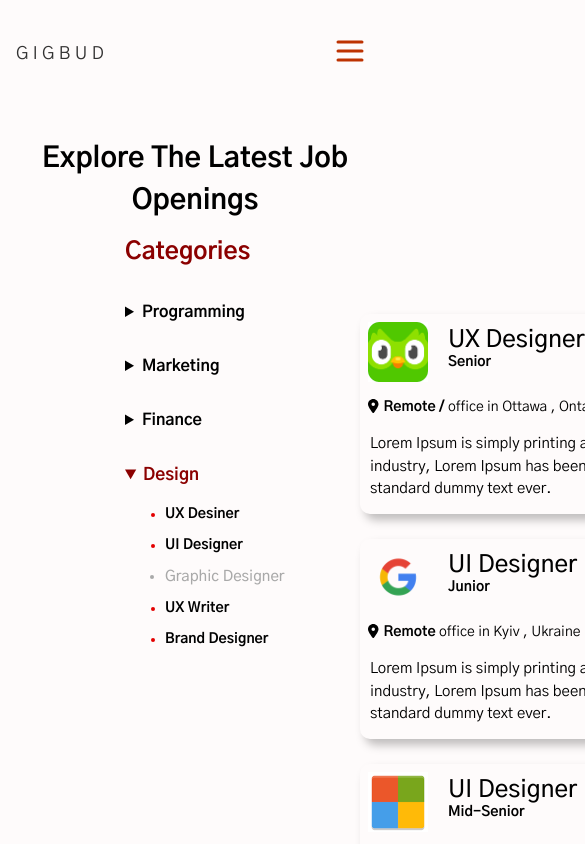
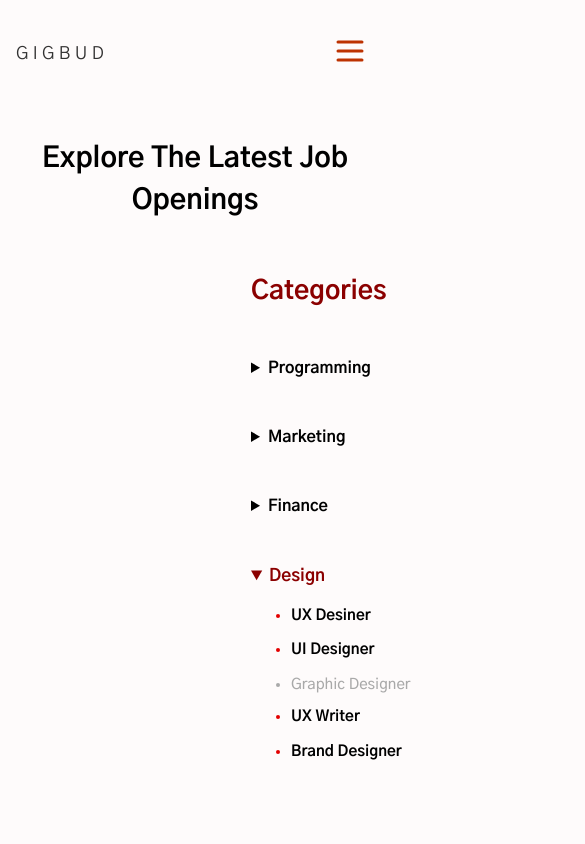
Before and after one commit to GigBud/gig-bud-web-app, a Next.js app: page / in a window 390 px wide. Shown: the top 844 px of the page, 585 px wide, since content can reach past the window. Built offline with nearby package versions, Linux system fonts and the light colour scheme.

Commit message:
Edited  Jobs

```diff
--- a/components/jobs.js
+++ b/components/jobs.js
@@ -5,6 +5,7 @@ import { FontAwesomeIcon } from '@fortawesome/react-fontawesome'
 import { faLocationDot } from '@fortawesome/free-solid-svg-icons'
 import { faPlus } from '@fortawesome/free-solid-svg-icons'
 import Image from 'next/image'
+import { Row } from 'react-bootstrap'
 
 export default function Jobs() {
 	return (
@@ -26,7 +27,7 @@ export default function Jobs() {
 					</details>
 
 					<details open className={styles.details} width={50}>
-						<summary  className={`${styles['details-design']}`}>Design</summary>
+						<summary className={`${styles['details-design']}`}>Design</summary>
 						<ul>
 							<li className={styles.designLi}>
 								<span className={styles.span}>UX Desiner</span>
@@ -49,21 +50,15 @@ export default function Jobs() {
 				{/* Job Cards Section  */}
 
 				<div className={styles.cards}>
+					<div className={styles.row}>
 						{/* First Card  */}
 						<div className={styles.card}>
 							{/* Card Icon , Title , Position*/}
 							<div className={styles.header}>
-							<Image
-								className={styles.card_icon}
-								width={60}
-								height={50}
-
-                                src="/images/jobs/first.png"
-								alt=""
-							/>
+								<Image className={styles.card_icon} width={60} height={50} src="/images/jobs/first.png" alt="" />
 								<div className={styles.card_info}>
 									<h2 className={styles.card_title}>UX Designer</h2>
-                                <FontAwesomeIcon  className={styles.plus}icon={faPlus} />
+									<FontAwesomeIcon className={styles.plus} icon={faPlus} />
 									<span>Senior</span>
 								</div>
 							</div>
@@ -85,19 +80,12 @@ export default function Jobs() {
 						<div className={styles.card}>
 							{/* Card Icon , Title , Position*/}
 							<div className={styles.header}>
-							<Image
-								className={styles.card_icon}
-								width={60}
-								height={50}
-								src="/images/jobs/second.png"
-								alt=""
-							/>
+								<Image className={styles.card_icon} width={60} height={50} src="/images/jobs/second.png" alt="" />
 
 								<div className={styles.card_info}>
 									<h2 className={styles.card_title}>UI Designer</h2>
-                                <FontAwesomeIcon  className={styles.plus}icon={faPlus} />
+									<FontAwesomeIcon className={styles.plus} icon={faPlus} />
 									<span>Junior</span>
-
 								</div>
 							</div>
 							{/* Job Location */}
@@ -113,21 +101,17 @@ export default function Jobs() {
 								dummy text ever.
 							</p>
 						</div>
+					</div>
 
+					<div className={styles.row}>
 						{/* Third Card*/}
 						<div className={styles.card}>
 							{/* Card Icon , Title , Position*/}
 							<div className={styles.header}>
-							<Image
-								className={styles.card_icon}
-								width={60}
-								height={50}
-								src="/images/jobs/third.png"
-								alt=" "
-							/>
+								<Image className={styles.card_icon} width={60} height={50} src="/images/jobs/third.png" alt=" " />
 								<div className={styles.card_info}>
 									<h2 className={styles.card_title}>UI Designer</h2>
-                                <FontAwesomeIcon  className={styles.plus}icon={faPlus} />
+									<FontAwesomeIcon className={styles.plus} icon={faPlus} />
 									<span>Mid-Senior</span>
 								</div>
 							</div>
@@ -149,16 +133,10 @@ export default function Jobs() {
 						<div className={styles.card}>
 							{/* Card Icon , Title , Position*/}
 							<div className={styles.header}>
-							<Image
-								className={styles.card_icon}
-								width={60}
-								height={50}
-								src="/images/jobs/fourth.png"
-								alt=""
-							/>
+								<Image className={styles.card_icon} width={60} height={50} src="/images/jobs/fourth.png" alt="" />
 								<div className={styles.card_info}>
 									<h2 className={styles.card_title}>UX Writer</h2>
-                                <FontAwesomeIcon  className={styles.plus}icon={faPlus} />
+									<FontAwesomeIcon className={styles.plus} icon={faPlus} />
 									<span>Mid-Level</span>
 								</div>{' '}
 							</div>
@@ -175,21 +153,17 @@ export default function Jobs() {
 								dummy text ever.
 							</p>
 						</div>
+					</div>
 
+					<div className={styles.row}>
 						{/* Fifth Card*/}
 						<div className={styles.card}>
 							{/* Card Icon , Title , Position*/}
 							<div className={styles.header}>
-							<Image
-								className={styles.card_icon}
-								width={60}
-								height={50}
-								src="/images/jobs/fifth.png"
-								alt=""
-							/>
+								<Image className={styles.card_icon} width={60} height={50} src="/images/jobs/fifth.png" alt="" />
 								<div className={styles.card_info}>
 									<h2 className={styles.card_title}>Brand Designer</h2>
-                                <FontAwesomeIcon  className={styles.plus}icon={faPlus} />
+									<FontAwesomeIcon className={styles.plus} icon={faPlus} />
 									<span>Senior</span>
 								</div>{' '}
 							</div>
@@ -211,16 +185,10 @@ export default function Jobs() {
 						<div className={styles.card}>
 							{/* Card Icon , Title , Position*/}
 							<div className={styles.header}>
-							<Image
-								className={styles.card_icon}
-								width={60}
-								height={50}
-								src="/images/jobs/sixth.png"
-								alt=""
-							/>
+								<Image className={styles.card_icon} width={60} height={50} src="/images/jobs/sixth.png" alt="" />
 								<div className={styles.card_info}>
 									<h2 className={styles.card_title}>UX Designer</h2>
-                                <FontAwesomeIcon  className={styles.plus}icon={faPlus} />
+									<FontAwesomeIcon className={styles.plus} icon={faPlus} />
 									<span>Senior</span>
 								</div>{' '}
 							</div>
@@ -238,6 +206,7 @@ export default function Jobs() {
 							</p>
 						</div>
 					</div>
+				</div>
 			</section>
 		</>
 	)
--- a/styles/home/jobs.module.css
+++ b/styles/home/jobs.module.css
@@ -5,21 +5,26 @@
 	font-size: 28px;
 }
 .main {
-	padding: 12px 310px 50px 125px;
+	/* padding: 12px 310px 50px 125px; */
 	display: flex;
 	flex-wrap: nowrap;
 	justify-content: space-between;
+	padding-top: 25px;
+}
+.categories {
+	margin-left: 150px;
 }
 .category {
 	color: darkred;
 	font-weight: 600;
 }
+
 .categories .dropdown i {
 	color: rgb(238, 21, 21);
 }
 .details {
 	font-weight: bold;
-	padding-top: 30px;
+	padding-top: 45px;
 }
 
 .details-design {
@@ -29,8 +34,8 @@
 }
 .designLi {
 	color: rgb(227, 0, 0);
-	font-size: 14px;
-	padding-bottom: 10px;
+	font-size: 15px;
+	padding-bottom: 12px;
 }
 .span {
 	color: black;
@@ -42,20 +47,22 @@
 	font-weight: 500;
 	width: 180px;
 }
-
+.row {
+	display: flex;
+	flex-direction: row;
+	gap: 25px;
+	flex-basis: 40%;
+}
 .cards {
-  /*margin-left: 100px;*/
+	margin-left: 110px;
 	display: flex;
-    flex-basis: 70%;
-	flex-direction: row;
 	flex-wrap: wrap;
-	justify-content: space-between;
-	align-items: center;
 	padding-top: 80px;
 	padding-left: 15px;
 }
+
 .card {
-	width: 350px;
+	width: 325px;
 	min-height: 200px;
 	margin-bottom: 25px;
 	border-radius: 10px;
@@ -86,17 +93,17 @@
 	margin-left: 20px;
 }
 .card_info h2 {
-	font-weight: 500;
+	font-size: 20px;
+	font-weight: 600;
 }
 .card_info > span {
-	font-weight: 600;
-	font-size: 14px;
+	font-weight: 500;
+	font-size: 16px;
 	margin-top: 7px;
 }
-.plus
-{
+.plus {
 	margin-left: 185px;
-    margin-top: -29px;
+	margin-top: -24px;
 }
 .location {
 	padding-top: 15px;
@@ -114,20 +121,46 @@
 }
 .card_body {
 	font-size: 15px;
-	font-weight: 300;
+	font-weight: lighter;
 	margin-left: 10px;
+	color: dimgray;
 }
 
+@media (max-width: 477px) {
+	.jobs_title {
+		text-align: center;
+	}
+	.main {
+		display: flex;
+		flex-wrap: wrap;
+		padding: 48px 10px 20px 25px;
+	}
+	.categories {
+		flex-basis: 100%;
+		padding-left: 50px;
+	}
+	.cards {
+		padding-left: 0px;
+	}
+	.details_design {
+		font-size: 20px;
+	}
+	.category {
+		font-size: 26px;
+	}
+}
 @media (max-width: 799px) {
 	.jobs_title {
 		text-align: center;
 	}
 	.cards {
-		flex-direction: column;
+		display: flex;
+	}
+	.main {
+		padding: 50px 10px 20px 51px;
+	}
+	.card {
+		width: 300px;
+		flex-wrap: wrap;
 	}
 }
-@media (max-width: 477px) {
-	.jobs_title {
-		text-align: center;
-	}
-}
```
Also changed, not shown: 1 other file (tests, documents, lock files or other folders). Lines whose indentation alone changed are shown as unchanged.
